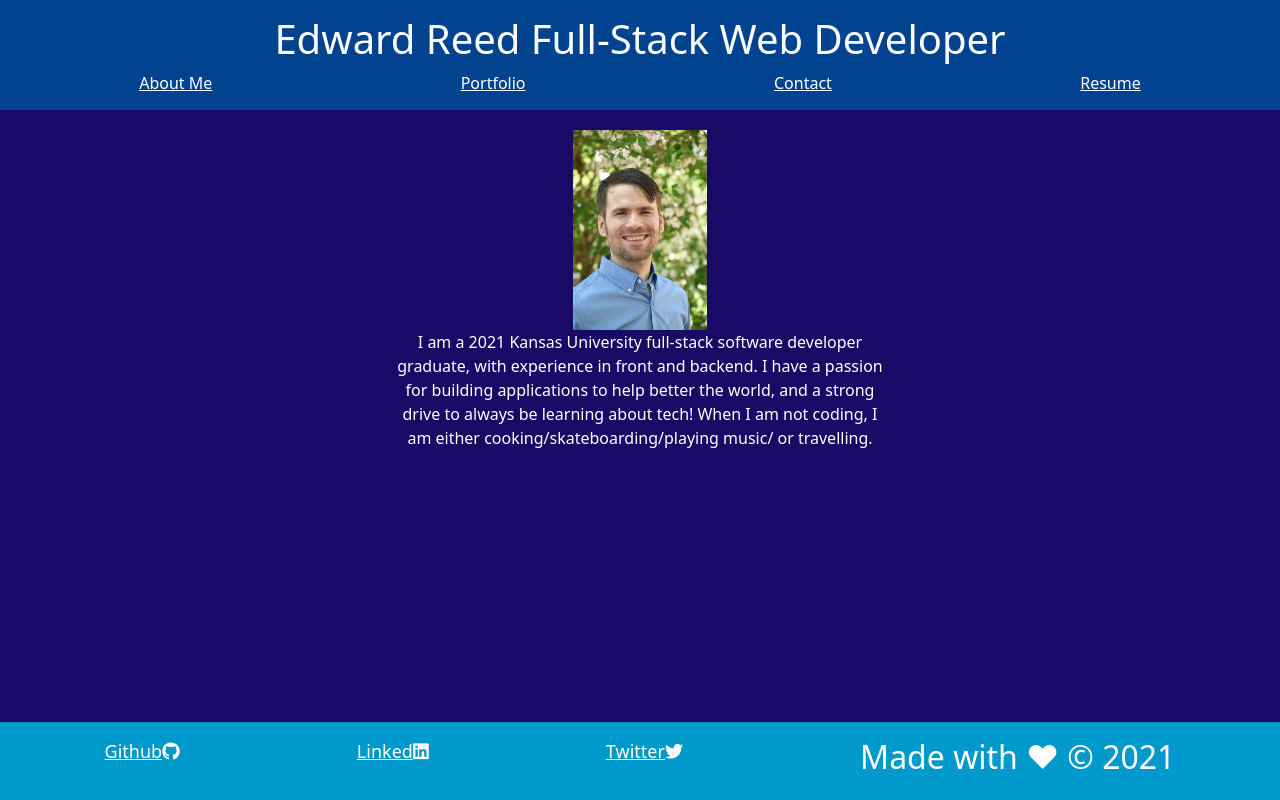
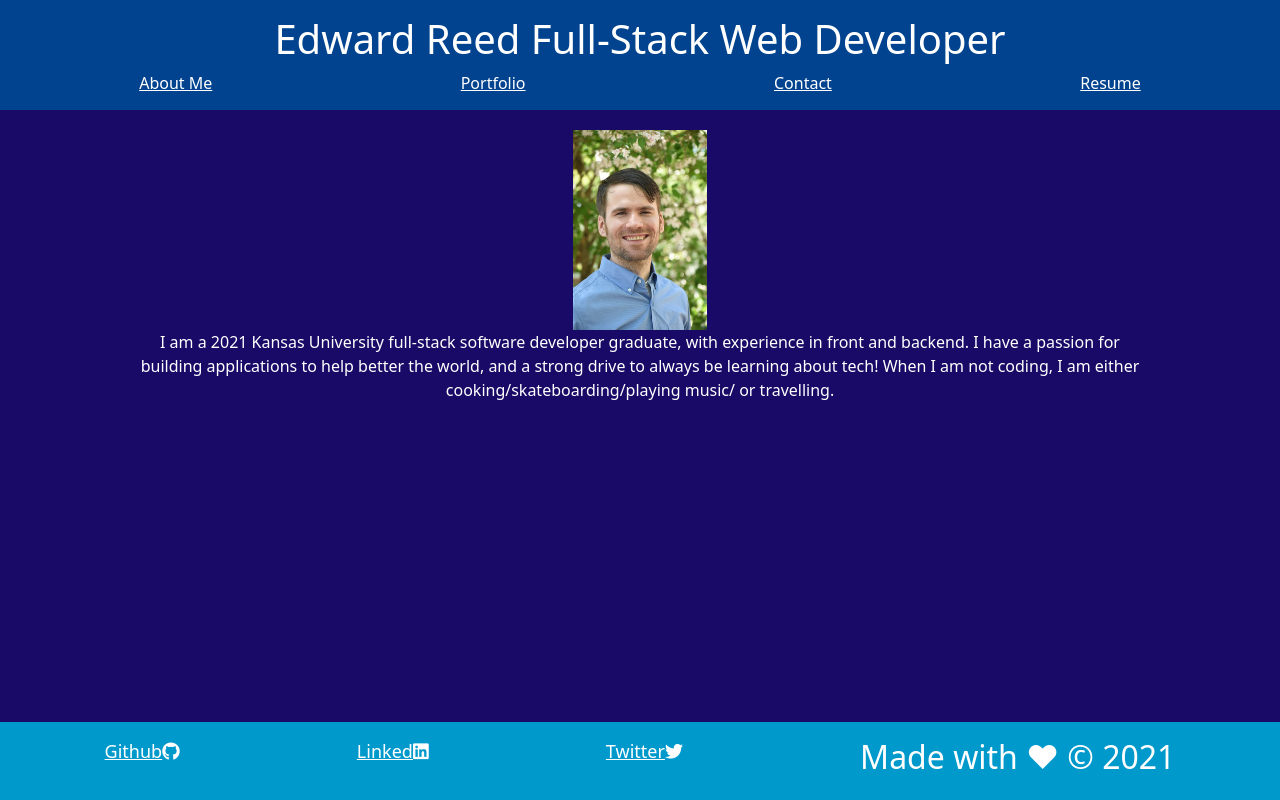
Before and after one commit to relentlessreed/week20, a React (Create React App) app: page / in a window 1280 px wide. Built offline with nearby package versions, Linux system fonts and the light colour scheme.

Commit message:
About Me Page Text Width Change

```diff
--- a/src/pages/Resume.js
+++ b/src/pages/Resume.js
@@ -5,7 +5,7 @@ export default function Resume() {
     <div class="resumePageBody">
       <div id="resumePageText">
         <h2>List of Proficencies:</h2>
-        <p>HTML5, CSS, JQuery, JavaScript, React, Handlebars.js, Node.js, Mongo.db, MySql, Sequelize, Express.js, JawsDB, Bcrypt, Dotenv, Bootstrap, Figma, Tailwind.css, Git, Github, Gitlab, Heroku, JSON, API's, Cookies, FontAwesome, DayJS, NoSql, RegEx, IndexedDB, Chrome Lighthouse Optimization, PWA's, MongoDB, Mongoose, MongoAtlas, MERN Stack, MVC, GraphyQL, Apollo, JSON Web Tokens.</p>
+        <p>HTML5, CSS, JQuery, JavaScript, React, Handlebars.js, Node.js, Mongo.db, MySql, Sequelize, Express.js, JawsDB, Bcrypt, Dotenv, Bootstrap, Figma, Tailwind.css, Git, Github, Gitlab, Heroku, JSON, API's, Cookies, FontAwesome, DayJS, NoSql, RegEx, IndexedDB, Chrome Lighthouse Optimization, PWA's, MongoDB, Mongoose, MongoAtlas, MERN Stack, MVC, GraphQL, Apollo, JSON Web Tokens.</p>
         <a href="https://drive.google.com/file/d/1rkI5SJqf7dZ4kHVvZjpA8B05CBgIEd06/view?usp=sharing" target="_blank" rel="noreferrer">Downloadable Copy of my Resume</a>
       </div>
     </div>
--- a/src/style.css
+++ b/src/style.css
@@ -169,7 +169,7 @@ a {
 
 #aboutCard {
   background-color: #180a66;
-  width: 50%;
+  width: 100%;
   text-align: center;
 }
 
```
